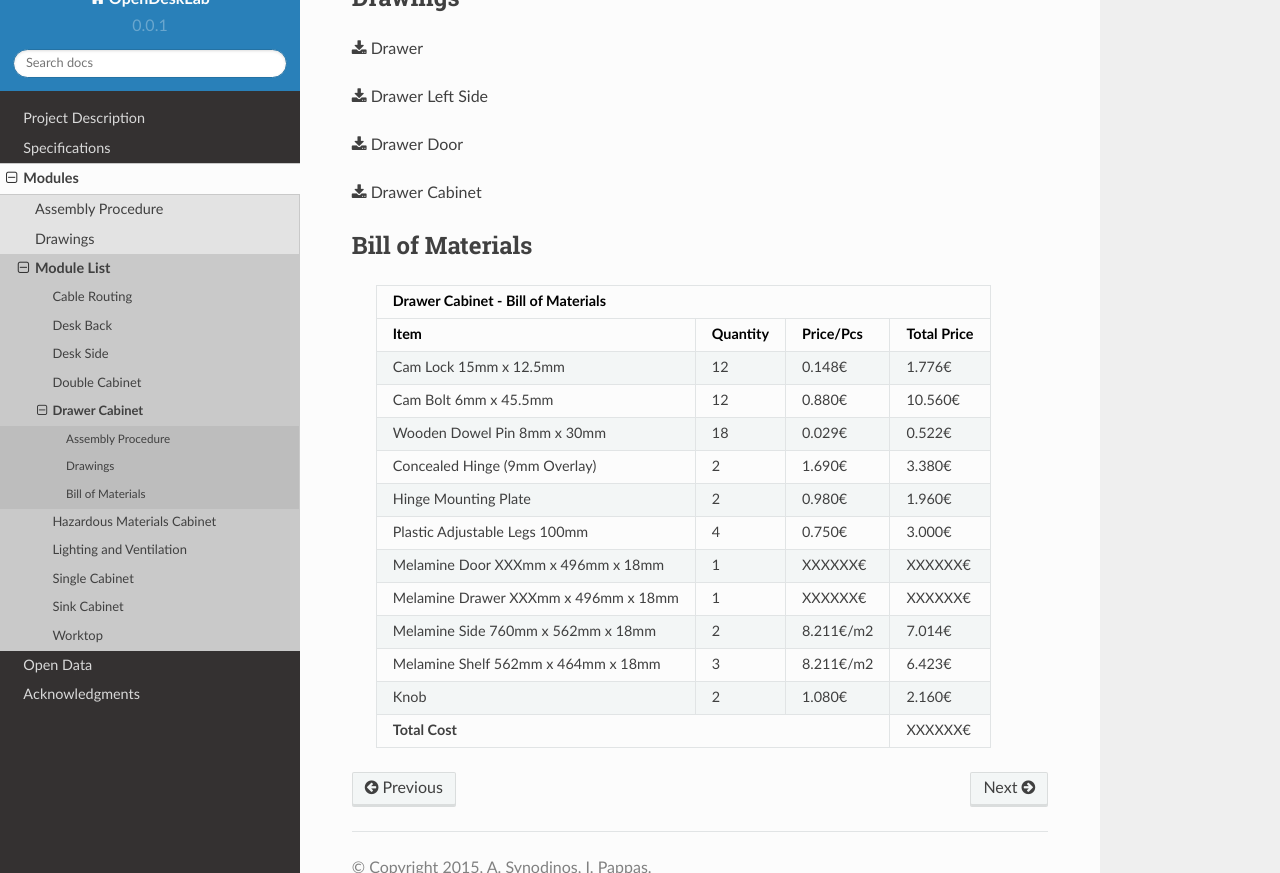
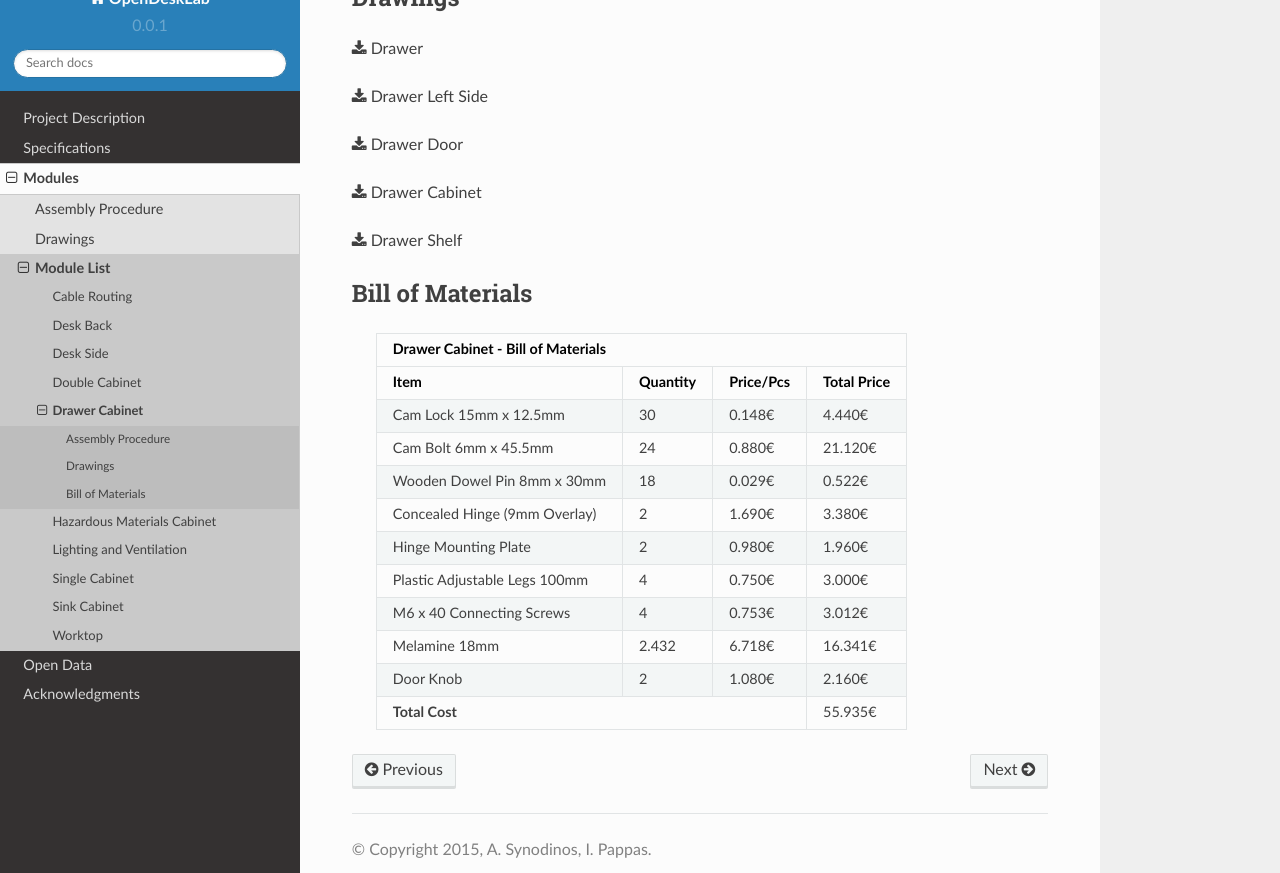
Before and after one commit to ellak-monades-aristeias/OpenDeskLab, a Sphinx documentation site: the page built from docs/include/parts/drawer_cabinet.rst, in a window 1280 px wide and 900 px high, scrolled down 2121 px, cut to the strip 27-900 px from the top of the window. Built offline with Sphinx 7.4.7 and the Read the Docs theme 2.0.0, drawn with Linux system fonts in a browser that asks for light colours.

Commit message:
Finalized drawer cabinet BOM

```diff
--- a/docs/include/parts/desk_side.rst
+++ b/docs/include/parts/desk_side.rst
@@ -51,7 +51,7 @@ Bill of Materials
       +--------------------------------------+----------+-----------+-------------+
       | M6 x 40 Connecting Screws            |     4    |    0.753€ |      3.012€ |
       +--------------------------------------+----------+-----------+-------------+
-      | Melamine Part 1830mm x 1550mm x 25mm | 1.530    | 8.958€/m2 |     13.710€ |
+      | Melamine 25mm                        | 1.530    | 8.958€/m2 |     13.710€ |
       +--------------------------------------+----------+-----------+-------------+
       | **Total Cost**                                              |     33.450€ |
       +--------------------------------------+----------+-----------+-------------+
@@ -91,7 +91,7 @@ Bill of Materials
       +--------------------------------------+----------+-----------+-------------+
       | M6 x 40 Connecting Screws            |     4    |    0.753€ |      3.012€ |
       +--------------------------------------+----------+-----------+-------------+
-      | Melamine Part 1830mm x 1550mm x 25mm | 1.167    | 8.958€/m2 |     10.454€ |
+      | Melamine 25mm                        | 1.167    | 8.958€/m2 |     10.454€ |
       +--------------------------------------+----------+-----------+-------------+
       | **Total Cost**                                              |     22.266€ |
       +--------------------------------------+----------+-----------+-------------+
--- a/docs/include/parts/drawer_cabinet.rst
+++ b/docs/include/parts/drawer_cabinet.rst
@@ -45,38 +45,36 @@ Drawings
 
 :download:`Drawer Cabinet </_static/drawer_cabinet/Drawer_Cabinet.pdf>`
 
+:download:`Drawer Shelf </_static/single_cabinet/Melamine_Shelf.pdf>`
+
 Bill of Materials
 ~~~~~~~~~~~~~~~~~
 
    .. tabularcolumns:: |l|c|c|c|
    .. table::
 
-      +--------------------------------------+----------+-----------+-------------+
-      | Drawer Cabinet - Bill of Materials                                        |
-      +--------------------------------------+----------+-----------+-------------+
-      | Item                                 | Quantity | Price/Pcs | Total Price |
-      +======================================+==========+===========+=============+
-      | Cam Lock 15mm x 12.5mm               |    12    |    0.148€ |      1.776€ |
-      +--------------------------------------+----------+-----------+-------------+
-      | Cam Bolt 6mm x 45.5mm                |    12    |    0.880€ |     10.560€ |
-      +--------------------------------------+----------+-----------+-------------+
-      | Wooden Dowel Pin 8mm x 30mm          |    18    |    0.029€ |      0.522€ |
-      +--------------------------------------+----------+-----------+-------------+
-      | Concealed Hinge (9mm Overlay)        |     2    |    1.690€ |      3.380€ |
-      +--------------------------------------+----------+-----------+-------------+
-      | Hinge Mounting Plate                 |     2    |    0.980€ |      1.960€ |
-      +--------------------------------------+----------+-----------+-------------+
-      | Plastic Adjustable Legs 100mm        |     4    |    0.750€ |      3.000€ |
-      +--------------------------------------+----------+-----------+-------------+
-      | Melamine Door XXXmm x 496mm x 18mm   |     1    |   XXXXXX€ |     XXXXXX€ |
-      +--------------------------------------+----------+-----------+-------------+
-      | Melamine Drawer XXXmm x 496mm x 18mm |     1    |   XXXXXX€ |     XXXXXX€ |
-      +--------------------------------------+----------+-----------+-------------+
-      | Melamine Side 760mm x 562mm x 18mm   |     2    | 8.211€/m2 |      7.014€ |
-      +--------------------------------------+----------+-----------+-------------+
-      | Melamine Shelf 562mm x 464mm x 18mm  |     3    | 8.211€/m2 |      6.423€ |
-      +--------------------------------------+----------+-----------+-------------+
-      | Knob                                 |     2    |    1.080€ |      2.160€ |
-      +--------------------------------------+----------+-----------+-------------+
-      | **Total Cost**                                              |     XXXXXX€ |
-      +--------------------------------------+----------+-----------+-------------+
+      +------------------------------------+----------+-----------+-------------+
+      | Drawer Cabinet - Bill of Materials                                      |
+      +------------------------------------+----------+-----------+-------------+
+      | Item                               | Quantity | Price/Pcs | Total Price |
+      +====================================+==========+===========+=============+
+      | Cam Lock 15mm x 12.5mm             |    30    |    0.148€ |      4.440€ |
+      +------------------------------------+----------+-----------+-------------+
+      | Cam Bolt 6mm x 45.5mm              |    24    |    0.880€ |     21.120€ |
+      +------------------------------------+----------+-----------+-------------+
+      | Wooden Dowel Pin 8mm x 30mm        |    18    |    0.029€ |      0.522€ |
+      +------------------------------------+----------+-----------+-------------+
+      | Concealed Hinge (9mm Overlay)      |     2    |    1.690€ |      3.380€ |
+      +------------------------------------+----------+-----------+-------------+
+      | Hinge Mounting Plate               |     2    |    0.980€ |      1.960€ |
+      +------------------------------------+----------+-----------+-------------+
+      | Plastic Adjustable Legs 100mm      |     4    |    0.750€ |      3.000€ |
+      +------------------------------------+----------+-----------+-------------+
+      | M6 x 40 Connecting Screws          |     4    |    0.753€ |      3.012€ |
+      +------------------------------------+----------+-----------+-------------+
+      | Melamine 18mm                      |  2.432   |    6.718€ |     16.341€ |
+      +------------------------------------+----------+-----------+-------------+
+      | Door Knob                          |     2    |    1.080€ |      2.160€ |
+      +------------------------------------+----------+-----------+-------------+
+      | **Total Cost**                                            |     55.935€ |
+      +------------------------------------+----------+-----------+-------------+
```
Also changed, not shown: docs/include/parts/desk_back.rst (+6 -6 lines), docs/include/parts/double_cabinet.rst (+27 -29 lines).
